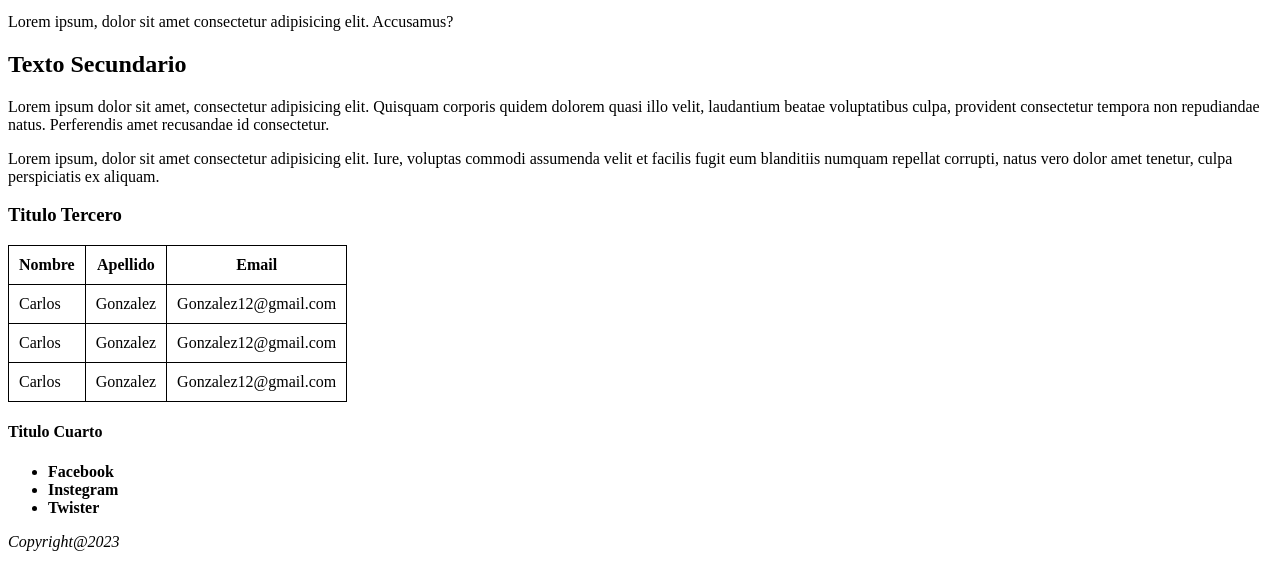
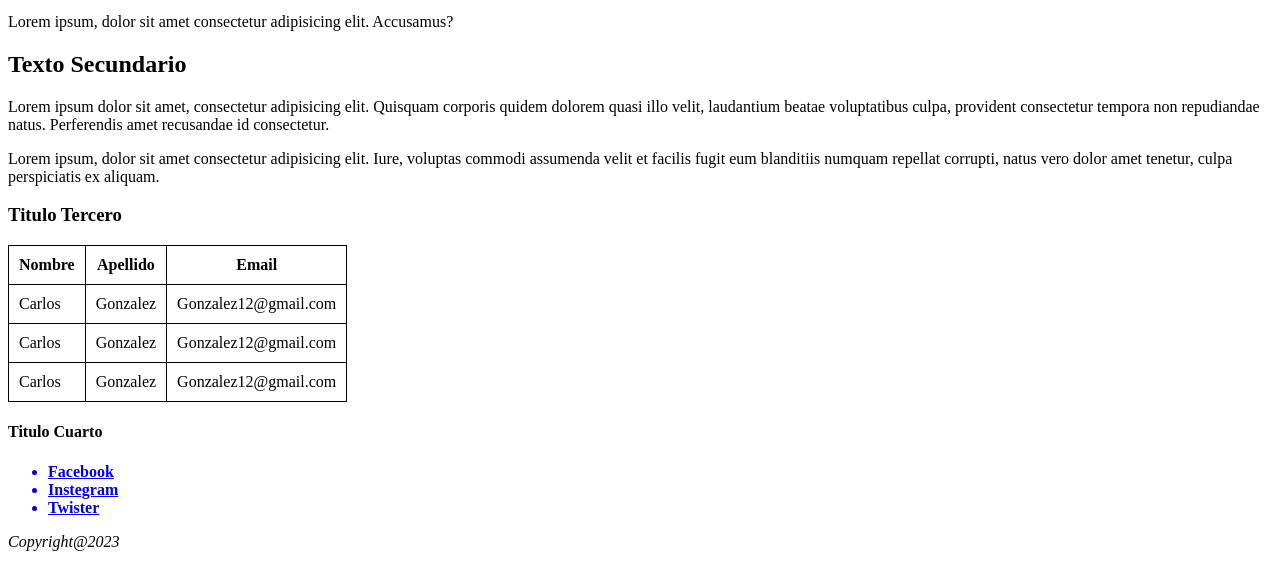
Before and after one commit to alejandro862003/ProyectoUnoBsAs.github.io, a plain HTML site: page index.html in a window 1280 px wide. Shown: the part 584-1151 px from the top of the page. Drawn offline with Linux system fonts and the light colour scheme.

Commit message:
Modifique el index

```diff
--- a/index.html
+++ b/index.html
@@ -60,9 +60,9 @@
         <div>
             <h4>Titulo Cuarto</h4>
             <ul>
-                <li><strong>Facebook</strong></li>
-                <li><strong>Instegram</strong></li>
-                <li><strong>Twister</strong></li>
+               <a href="https://es-la.facebook.com/" target="_blank"><li><strong>Facebook</strong></li></a>
+               <a href="https://www.instagram.com/" target="_blank"><li><strong>Instegram</strong></li></a>
+               <a href="https://twitter.com/?lang=es" target="_blank"><li><strong>Twister</strong></li></a>
             </ul>
         </div>
         <p><em>Copyright@2023</em></p>
```
